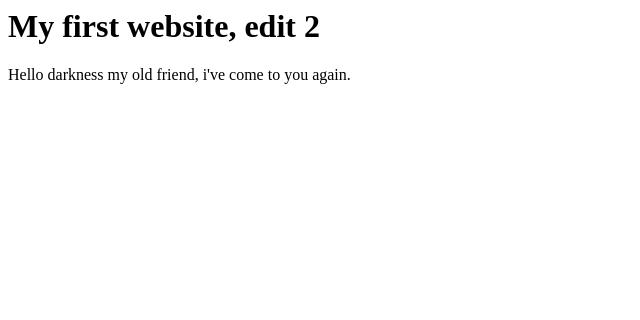
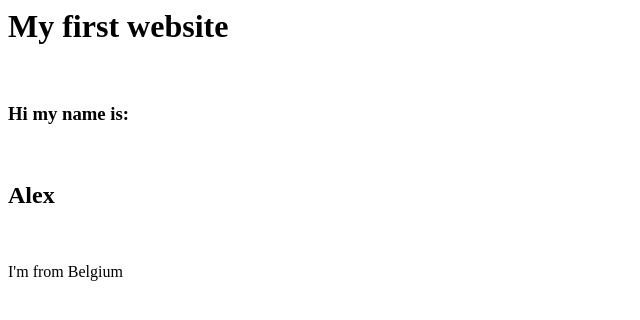
Before and after one commit to alexandremartens/Saturday_Class, a plain HTML site: page index.html in a window 1280 px wide. Shown: the whole page, without its empty margins (0-640 px from the left). Drawn offline with Linux system fonts and the light colour scheme.

Commit message:
Update index.html

```diff
--- a/index.html
+++ b/index.html
@@ -1,7 +1,11 @@
 <html>
   <head></head>
   <body>
-     <h1>My first website, edit 2</h1>
-    <p>Hello darkness my old friend, i've come to you again.</p>
+     <h1>My first website</h1>
+    <br>
+    <h3> Hi my name is: </h3> <br>
+    <h2>Alex</h2>
+    <br>
+    <p>I'm from Belgium</p>
   </body>
 </html>
```
